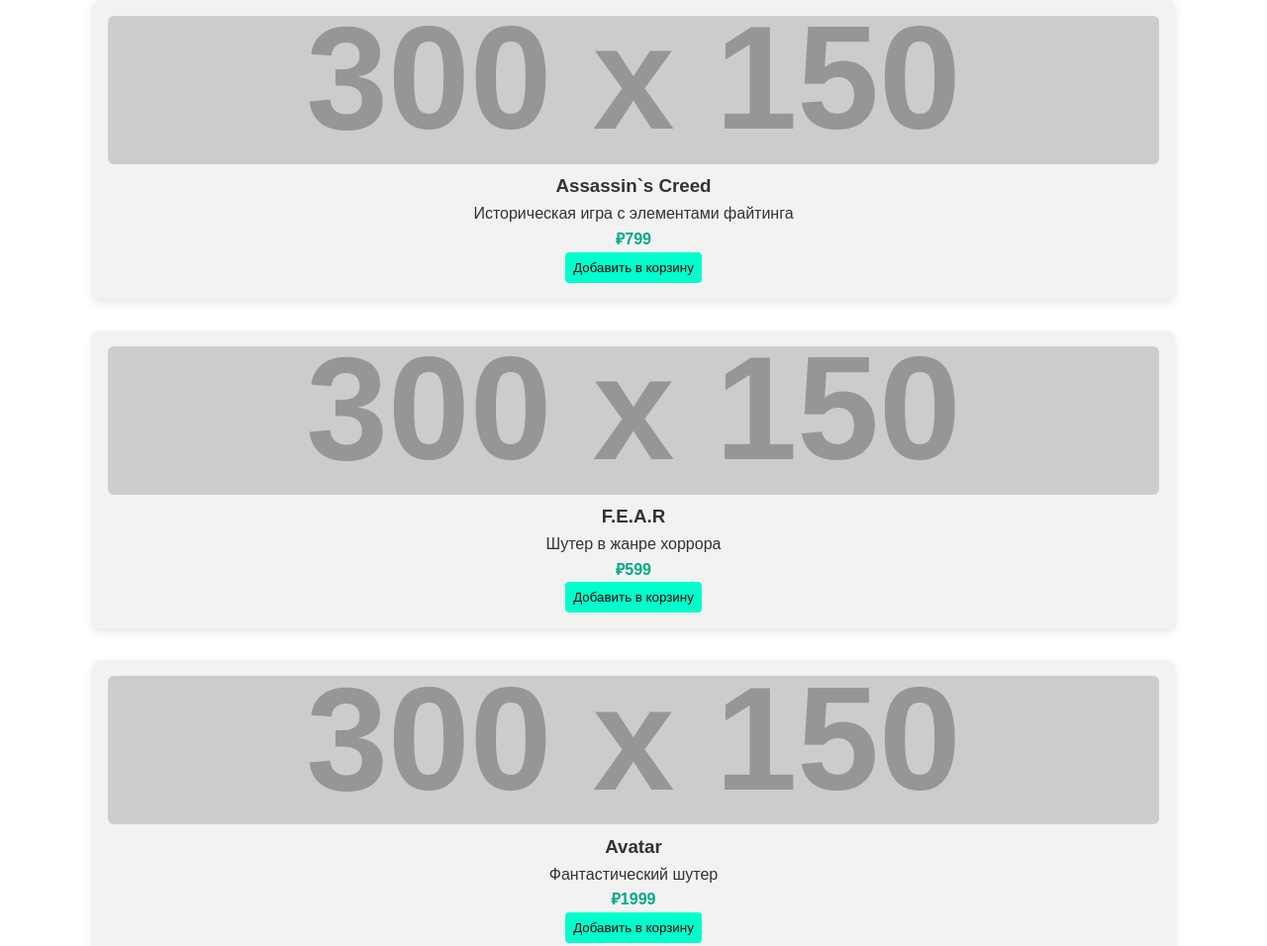
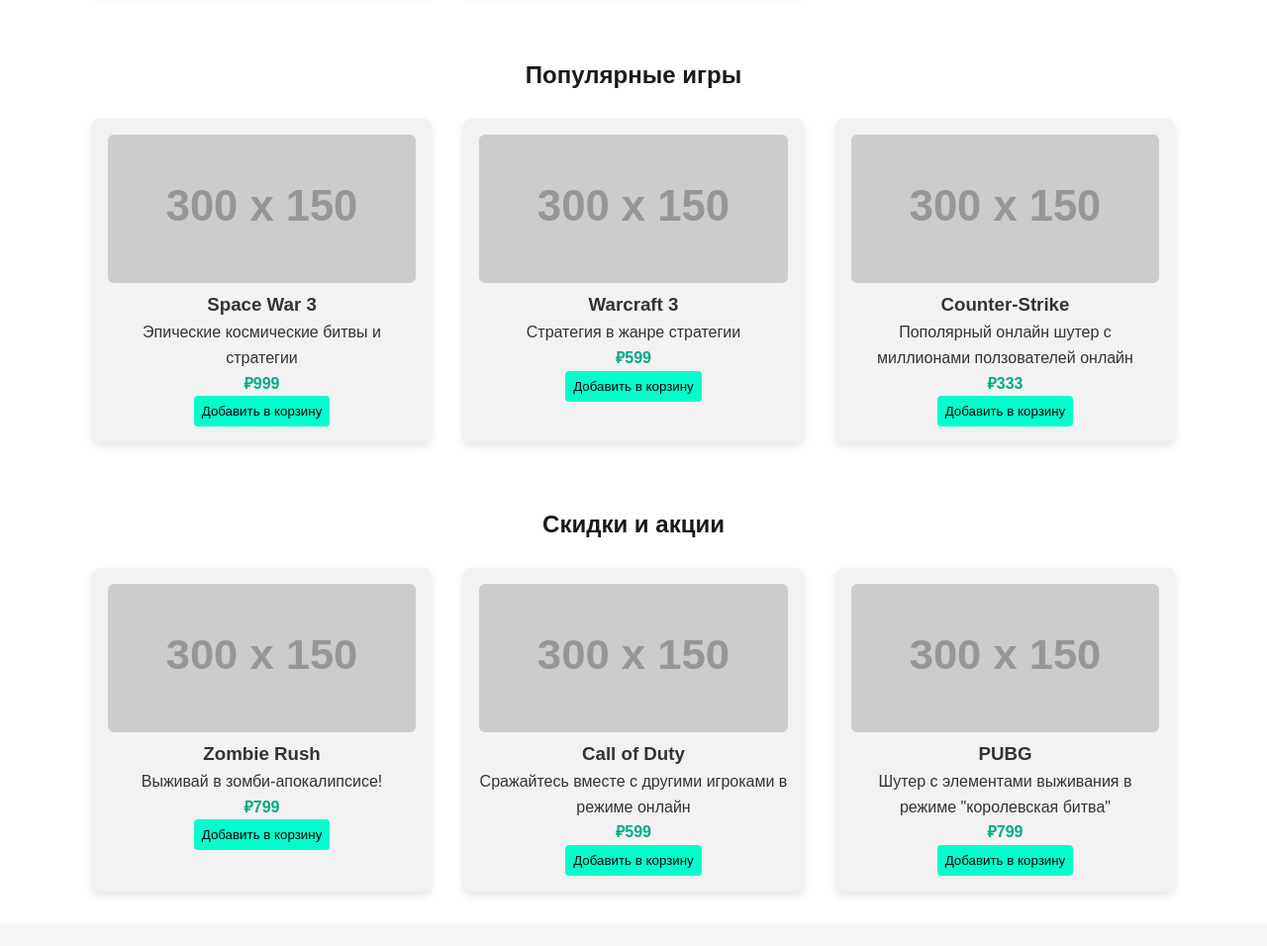
Before and after one commit to Muhammad7099/game-store, a plain HTML site: page index.html in a window 1280 px wide. Shown: the part 840-1796 px from the top of the page at 99% size. After the commit the page ends 1773 px from the top, so only its background shows below. Drawn offline with Linux system fonts and the light colour scheme; placeholder pictures from the web are drawn by us.

Commit message:
неболише фиксы верстки

```diff
--- a/css/style.css
+++ b/css/style.css
@@ -91,9 +91,33 @@ body {
     color: #1a1a1a;
 }
 
+.popular {
+    padding: 2rem;
+    background-color: #ffffff;
+}
+
+.popular h2 {
+    text-align: center;
+    margin-bottom: 1.5rem;
+    color: #1a1a1a;
+}
+
+.discounts {
+    padding: 2rem;
+    background-color: #ffffff;
+}
+
+.discounts h2 {
+    text-align: center;
+    margin-bottom: 1.5rem;
+    color: #1a1a1a;
+}
+
+
+
 .game-grid {
     display: grid;
-    grid-template-columns: repeat(auto-full, minmax(250px, 1fr));
+    grid-template-columns: repeat(auto-fill, minmax(250px, 1fr));
     gap: 2rem;
     width: 90%;
     max-width: 1200px;
--- a/index.html
+++ b/index.html
@@ -90,9 +90,7 @@
                     <div class="price">₽999</div>
                     <button>Добавить в корзину</button>
                 </div>
-            </div>
 
-            <div class="game-grid">
                 <div class="game-card">
                     <img src="https://via.placeholder.com/300x150" alt="Game Cover">
                     <h3>Warcraft 3</h3>
@@ -100,9 +98,7 @@
                     <div class="price">₽599</div>
                     <button>Добавить в корзину</button>
                 </div>
-            </div>
 
-            <div class="game-grid">
                 <div class="game-card">
                     <img src="https://via.placeholder.com/300x150" alt="Game Cover">
                     <h3>Counter-Strike</h3>
@@ -115,7 +111,7 @@
 
         <section class="discounts">
             <h2>Скидки и акции</h2>
-            <div class="game-gri">
+            <div class="game-grid">
                 <div class="game-card">
                     <img src="https://via.placeholder.com/300x150" alt="Game Cover">
                     <h3>Zombie Rush</h3>
@@ -123,9 +119,7 @@
                     <div class="price">₽799</div>
                     <button>Добавить в корзину</button>
                 </div>
-            </div>
 
-            <div class="game-gri">
                 <div class="game-card">
                     <img src="https://via.placeholder.com/300x150" alt="Game Cover">
                     <h3>Call of Duty</h3>
@@ -133,9 +127,8 @@
                     <div class="price">₽599</div>
                     <button>Добавить в корзину</button>
                 </div>
-            </div>
 
-            <div class="game-gri">
+
                 <div class="game-card">
                     <img src="https://via.placeholder.com/300x150" alt="Game Cover">
                     <h3>PUBG</h3>
```
